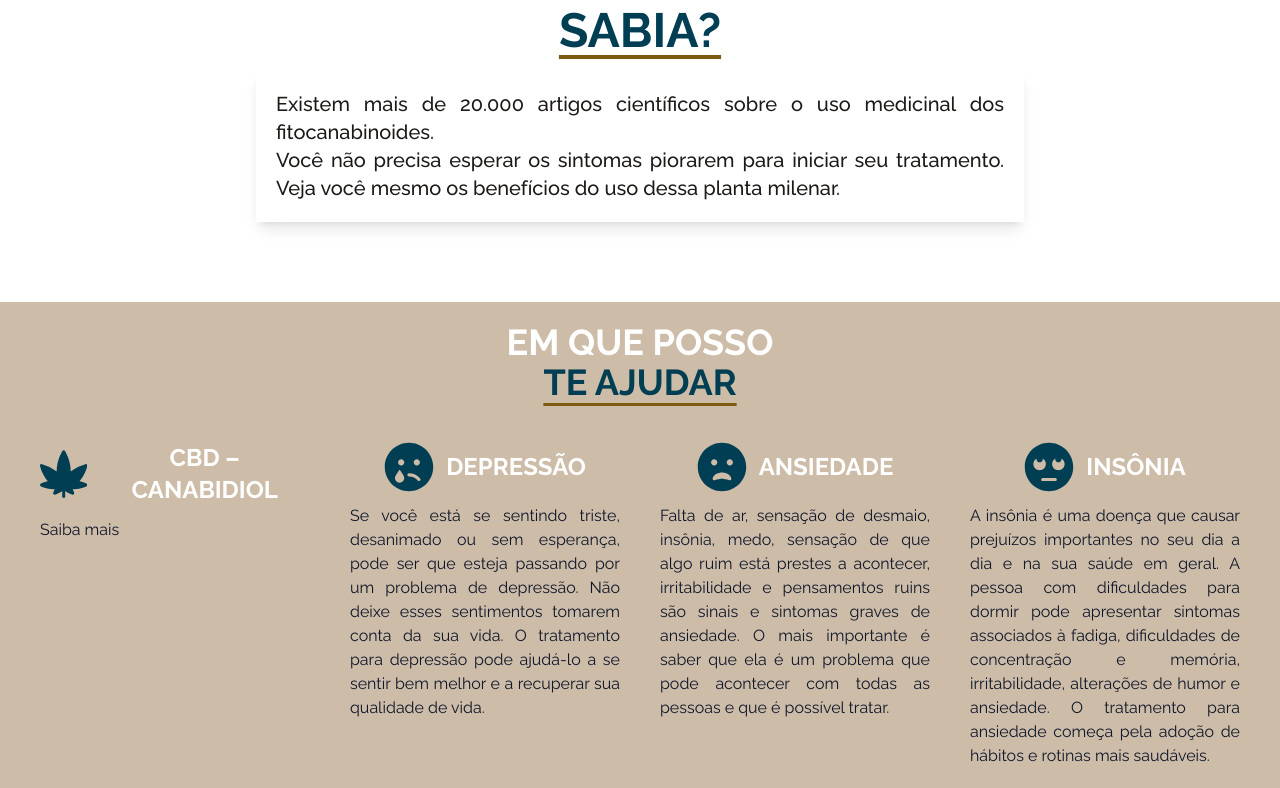
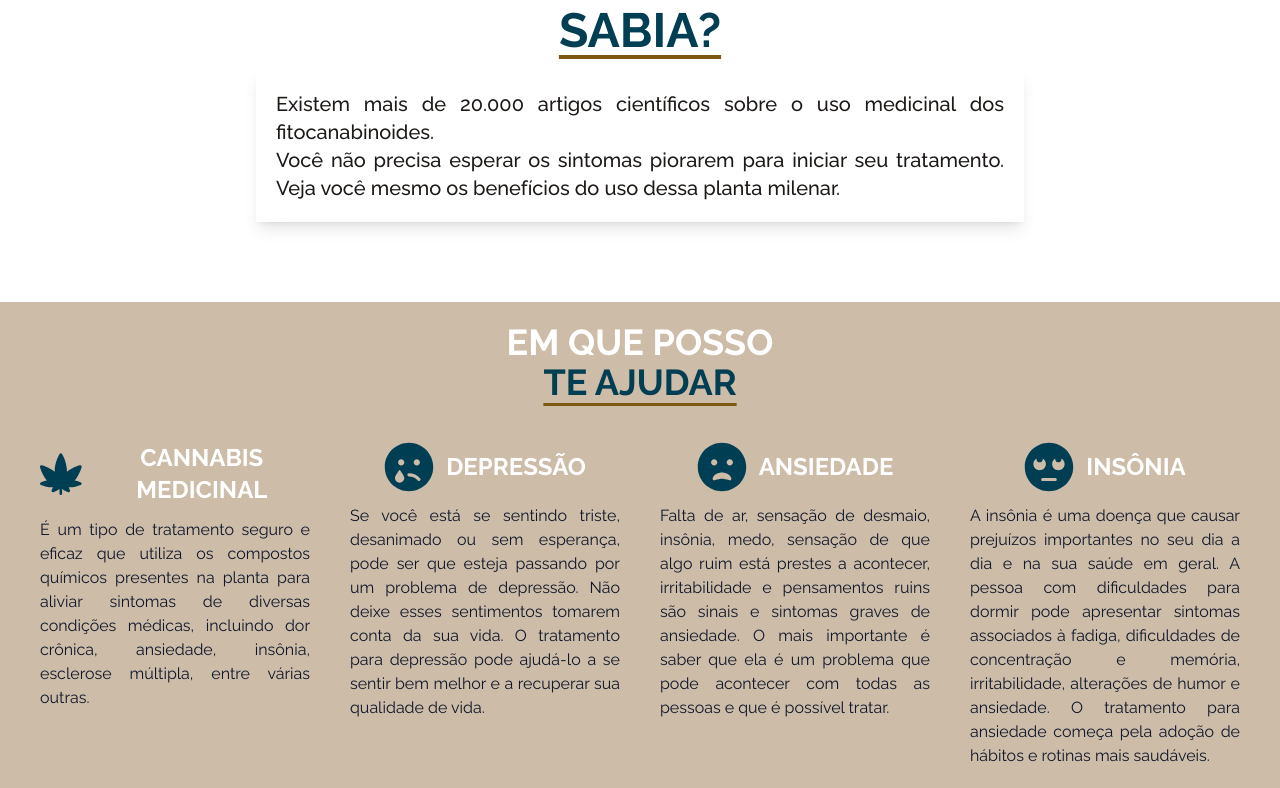
Before and after one commit to brunoprestesap/page-dra-camila, a React (Create React App) app: page /cannabis in a window 1280 px wide. Shown: the part 894-1682 px from the top of the page. Built offline with nearby package versions, Linux system fonts and the light colour scheme.

Commit message:
Inclusao texto cannabis

```diff
--- a/src/components/Cannabis/Tratamentos.js
+++ b/src/components/Cannabis/Tratamentos.js
@@ -7,8 +7,8 @@ const Tratamentos = () => {
     {
       id: 1,
       icon: <FaCannabis size={50} />,
-      title: "CBD – Canabidiol",
-      text: "Saiba mais",
+      title: "Cannabis Medicinal",
+      text: "É um tipo de tratamento seguro e eficaz que utiliza os compostos químicos presentes na planta para aliviar sintomas de diversas condições médicas, incluindo dor crônica, ansiedade, insônia, esclerose múltipla, entre várias outras.",
     },
     {
       id: 2,
```
